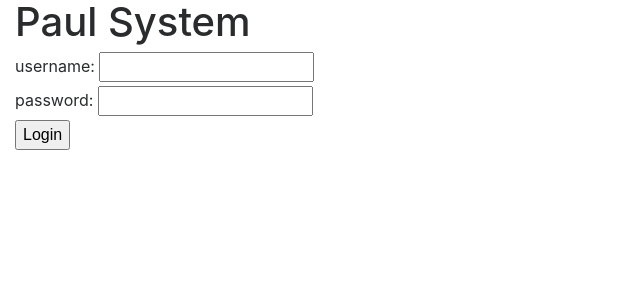
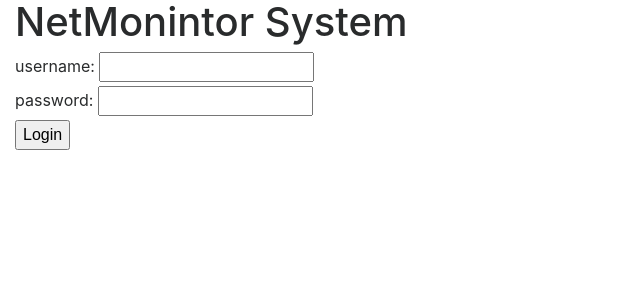
Before and after one commit to Paul1014/NetMonitorSystem, a Flask app: page /login in a window 1280 px wide. Shown: the top 300 px of the page, without its empty margins (0-640 px from the left). Run offline with Flask 2, Linux system fonts and the light colour scheme.

Commit message:
change title name

```diff
--- a/templates/login.html
+++ b/templates/login.html
@@ -5,7 +5,7 @@
     <meta http-equiv="X-UA-Compatible" content="IE=edge">
     <meta name="viewport" content="width=device-width, initial-scale=1">
 
-    <title>Paul System</title>
+    <title>NetMonintor System</title>
 
     <meta name="description" content="Source code generated using layoutit.com">
     <meta name="author" content="LayoutIt!">
@@ -20,7 +20,7 @@
 	<div class="row">
 		<div class="col-md-12">
 			<h1>
-				Paul System
+				NetMonintor System
 			</h1>
 		</div>
 	</div>
--- a/templates/login_failed.html
+++ b/templates/login_failed.html
@@ -5,7 +5,7 @@
     <meta http-equiv="X-UA-Compatible" content="IE=edge">
     <meta name="viewport" content="width=device-width, initial-scale=1">
 
-    <title>Paul System</title>
+    <title>NetMonintor System</title>
 
     <meta name="description" content="Source code generated using layoutit.com">
     <meta name="author" content="LayoutIt!">
@@ -20,7 +20,7 @@
 	<div class="row">
 		<div class="col-md-12">
 			<h1>
-				Paul System
+				NetMonintor System
 			</h1>
 		</div>
 	</div>
```
Also changed, not shown: 1 other file.
